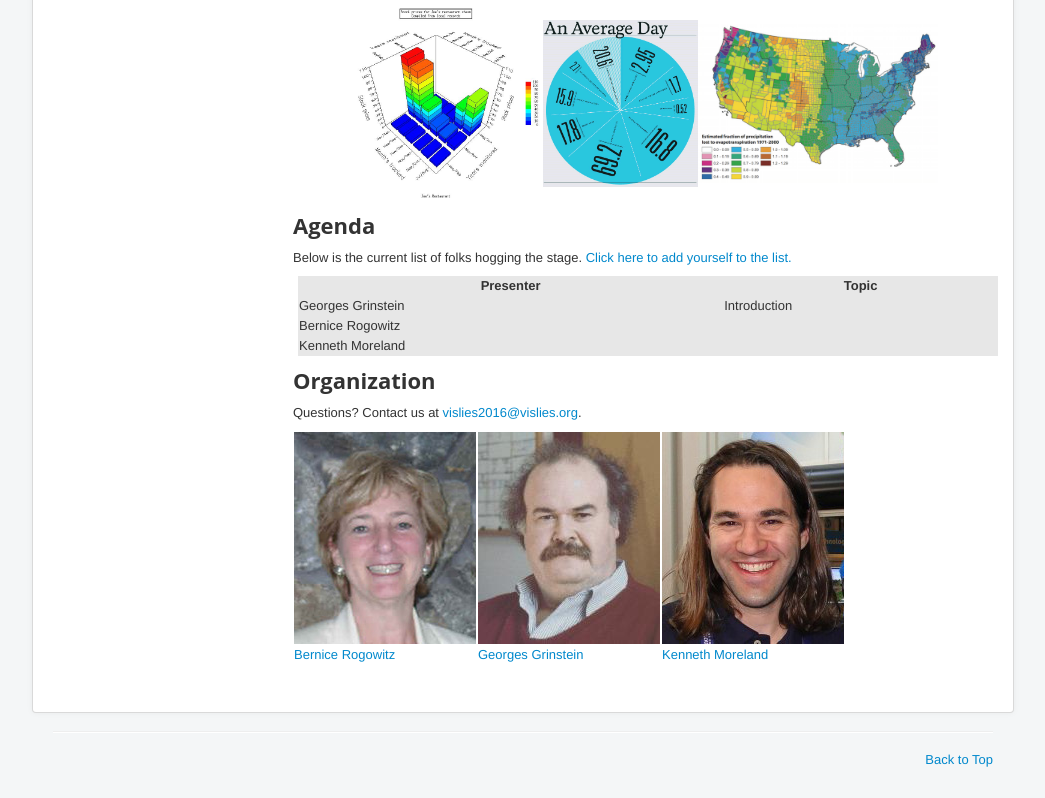
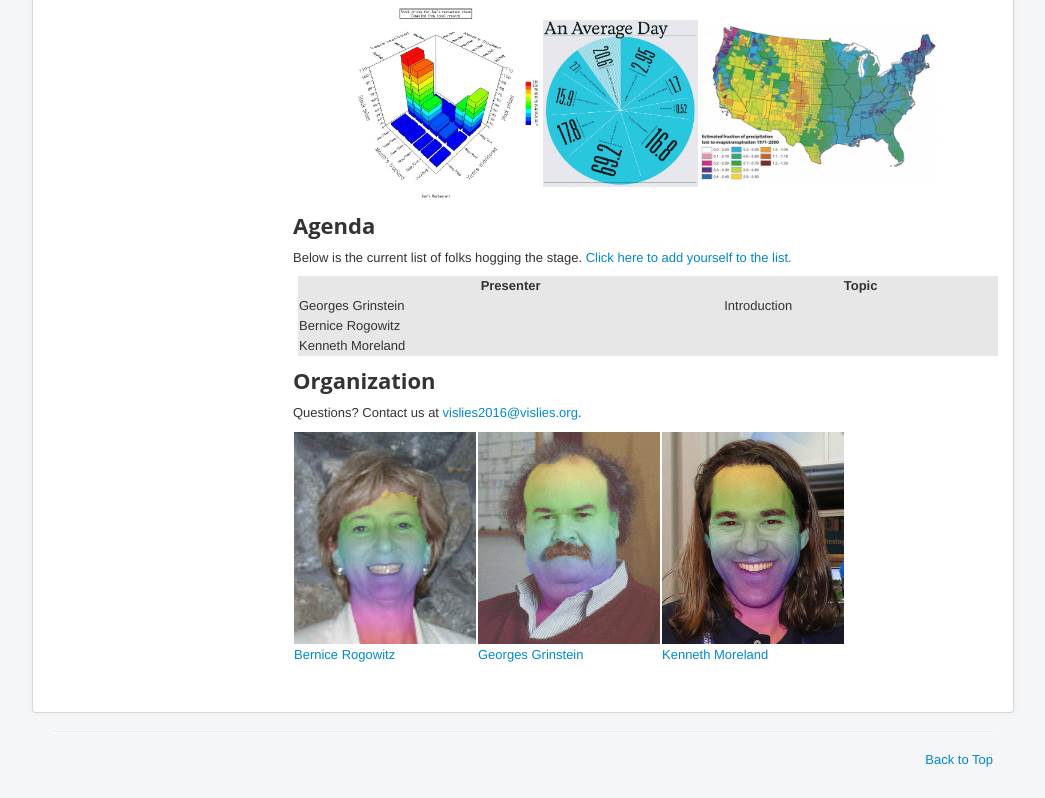
Before and after one commit to vislies/old-pages, a plain HTML site: page index.html in a window 1280 px wide. Shown: the part 577-1375 px from the top of the page, without its empty margins (117-1162 px from the left). Drawn offline with Linux system fonts and the light colour scheme; a web font is replaced by a local one.

Commit message:
Play with pictures

```diff
--- a/index.html
+++ b/index.html
@@ -171,9 +171,9 @@ $(function() {
 	                			  <table border="0">
 	                			    <tbody>
 	                			      <tr>
-	                			        <td><a href="https://sites.google.com/site/bernicerogowitz/" target="_blank"><img src="images/Bernice.jpg" alt="" width="182" height="212"/></a></td>
-	                			        <td><a href="http://www.cs.uml.edu/~grinstei/" target="_blank"><img src="images/Georges.jpg" alt="" width="182" height="212"/></a></td>
-	                			        <td><a href="http://www.kennethmoreland.com" target="_blank"><img src="images/Ken.jpg" alt="" width="182" height="212"/></a></td>
+	                			        <td><a href="https://sites.google.com/site/bernicerogowitz/" target="_blank"><img src="images/BerniceEdited.jpg" alt="" width="182" height="212"/></a></td>
+	                			        <td><a href="http://www.cs.uml.edu/~grinstei/" target="_blank"><img src="images/GeorgesEdited.jpg" alt="" width="182" height="212"/></a></td>
+	                			        <td><a href="http://www.kennethmoreland.com" target="_blank"><img src="images/KenEdited.jpg" alt="" width="182" height="212"/></a></td>
                 			          </tr>
 	                			      <tr>
 	                			        <td><a href="https://sites.google.com/site/bernicerogowitz/" target="_blank">Bernice Rogowitz</a></td>
```
Also changed, not shown: images/BerniceEdited.jpg (added), images/GeorgesEdited.jpg (added), images/KenEdited.jpg (added).
